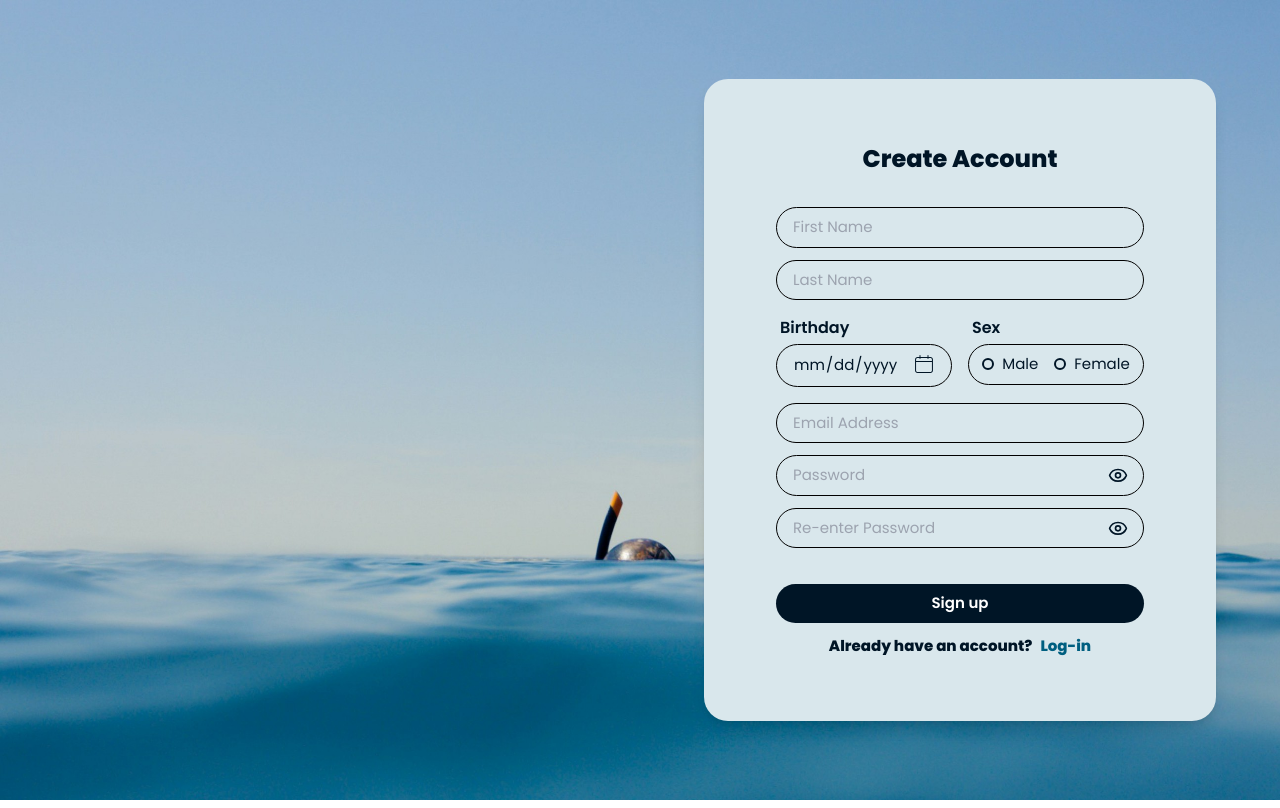
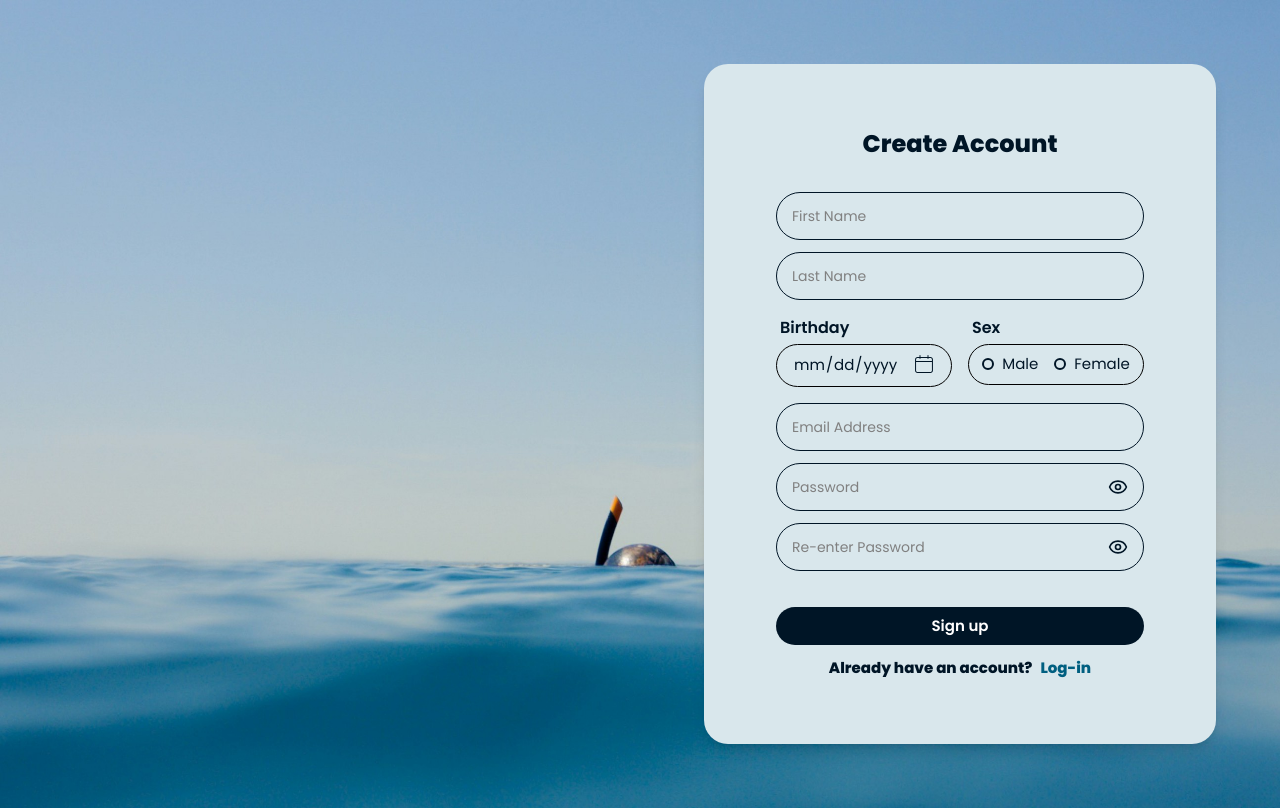
Before and after one commit to roserossssss/dive-site, a Next.js app in the folder diver-application/: page /Authentication/signup in a window 1280 px wide. Built offline with nearby package versions, Linux system fonts and the light colour scheme.

Commit message:
Updated Placeholders
- added a floating placeholders for labels

```diff
--- a/diver-application/app/Authentication/login/page.tsx
+++ b/diver-application/app/Authentication/login/page.tsx
@@ -19,38 +19,59 @@ export default function Login() {
         width={1500}
         height={0}
       />
+
       <div className="relative z-10 flex w-full lg:w-2/4 justify-center items-center ml-auto lg:p-8 p-4">
         <div className="w-full max-w-xl lg:p-8 p-4">
           <form className="bg-[#D9E7EC] p-8 rounded-3xl shadow-lg w-full lg:pt-16 pt-5 lg:pb-24 pb-12 lg:pl-14 lg:pr-14">
             <div className="flex flex-col items-center lg:px-6 px-4">
-                            <Image className="w-40 h-40 mb-4" src="/images/dive_light_logo_name.svg" alt="logo" width={40} height={40} />
+              <Image
+                className="w-40 h-40 mb-4"
+                src="/images/dive_light_logo_name.svg"
+                alt="logo"
+                width={40}
+                height={40}
+              />
               <h1 className="text-2xl font-bold text-center mb-6 text-[#001526]">Log in</h1>
 
-                            {/* Email Input */}
+              {/* Email Address */}
+              <div className="relative w-full mb-3">
                 <input
-                                type="text"
-                                placeholder="Email Address"
-                                className="w-full pl-4 p-2 mb-2 border rounded-3xl focus:outline-none focus:ring-2 focus:ring-[#005f80] bg-[#D9E7EC] border-black border-t-1 text-[15px] text-[#001526]"
+                  type="email"
+                  id="email"
+                  placeholder=" "
+                  className="peer h-12 w-full border border-[#001526] rounded-3xl px-3 pt-4 pb-1 text-sm placeholder-transparent focus:outline-none focus:ring-2 focus:ring-[#005f80] focus:border-0 bg-[#D9E7EC] text-[#001526]"
                   required
                 />
+                <label
+                  htmlFor="email"
+                  className="absolute left-3 top-1/5 -translate-y-1/2 text-xs transition-all peer-placeholder-shown:top-1/2 peer-placeholder-shown:text-sm peer-focus:top-0 peer-focus:text-xs peer-focus:text-[#005f80] bg-[#D9E7EC] px-1"
+                >
+                  Email Address
+                </label>
+              </div>
 
               {/* Password */}
-                            <div className="w-full max-w-xl mx-auto px-0">
-                                <div className="relative">
+              <div className="relative w-full mb-3">
                 <input
                   type={showPassword ? "text" : "password"}
-                                        placeholder="Password"
-                                        className="w-full pl-4 pr-10 p-2 mb-3 border rounded-3xl focus:outline-none focus:ring-2 focus:ring-[#005f80] bg-[#D9E7EC] border-black text-[15px] text-[#001526]"
+                  id="password"
+                  placeholder=" "
+                  className="peer h-12 w-full border border-[#001526] rounded-3xl px-3 pt-4 pb-1 text-sm placeholder-transparent focus:outline-none focus:ring-2 focus:ring-[#005f80] focus:border-0 bg-[#D9E7EC] text-[#001526]"
                   required
                 />
+                <label
+                  htmlFor="password"
+                  className="absolute left-3 top-1/5 -translate-y-1/2 text-xs transition-all peer-placeholder-shown:top-1/2 peer-placeholder-shown:text-sm peer-focus:top-0 peer-focus:text-xs peer-focus:text-[#005f80] bg-[#D9E7EC] px-1"
+                >
+                  Password
+                </label>
                 <button
                   type="button"
                   onClick={() => setShowPassword(!showPassword)}
-                                        className="absolute right-4 top-1/3 -translate-y-1/3 text-[#001526]"
+                  className="absolute right-4 top-1/2 -translate-y-1/2 text-[#001526]"
                 >
                   {showPassword ? <EyeOff size={20} /> : <Eye size={20} />}
                 </button>
-                                </div>
               </div>
 
               {/* Forgot Password Link */}
@@ -61,14 +82,14 @@ export default function Login() {
               </div>
 
               {/* Login Button */}
-                            <button className="w-full bg-[#001526] text-white py-2 rounded-3xl hover:bg-[#005f80]  transition mt-6 text-[15px] font-semibold">
+              <button className="w-full bg-[#001526] text-white py-2 rounded-3xl hover:bg-[#005f80] transition mt-6 text-[15px] font-semibold">
                 Login
               </button>
 
               {/* Signup Redirect */}
               <div className="flex justify-center mt-3 text-[15px]">
                 <span className="text-[#001526] font-bold">Don&apos;t have an account?</span>
-                                <Link href="/Authentication/signup" className="text-[#2C7DA0] hover:underline font-bold ml-2">
+                <Link href="/Authentication/signup" className="text-[#005f80] hover:underline font-bold ml-2">
                   Sign-up
                 </Link>
               </div>
--- a/diver-application/app/Authentication/signup/page.tsx
+++ b/diver-application/app/Authentication/signup/page.tsx
@@ -1,10 +1,10 @@
 "use client";
 
-import Link from 'next/link';
-import { CiCalendar } from "react-icons/ci";
-import { useRef, useState } from "react";
+import Link from "next/link";
+import React, { useRef, useState } from "react";
 import Image from "next/image";
 import { Eye, EyeOff } from "lucide-react";
+import { CiCalendar } from "react-icons/ci";
 
 export default function Signup() {
   const dateInputRef = useRef(null);
@@ -31,109 +31,159 @@ export default function Signup() {
                 Create Account
               </h1>
 
-              {/* First & Last Name */}
+              {/* First Name */}
+              <div className="relative w-full mb-3">
                 <input
                   type="text"
-                placeholder="First Name"
-                className="w-full pl-4 p-2 mb-3 border rounded-3xl focus:outline-none focus:ring-2 focus:ring-[#005f80] bg-[#D9E7EC] border-black border-t-1 text-[15px] text-[#001526]"
+                  id="firstName"
+                  placeholder=" "
+                  className="peer h-12 w-full border border-[#001526] rounded-3xl px-3 pt-4 pb-1 text-sm placeholder-transparent focus:outline-none focus:ring-2 focus:ring-[#005f80] focus:border-0 bg-[#D9E7EC] text-[#001526]"
                   required
                 />
+                <label
+                  htmlFor="firstName"
+                  className="absolute left-3 top-1/5 -translate-y-1/2 text-xs transition-all peer-placeholder-shown:top-1/2 peer-placeholder-shown:text-sm peer-focus:top-0 peer-focus:text-xs peer-focus:text-[#005f80] bg-[#D9E7EC] px-1"
+                >
+                  First Name
+                </label>
+              </div>
+
+              {/* Last Name */}
+              <div className="relative w-full mb-3">
                 <input
                   type="text"
-                placeholder="Last Name"
-                className="w-full pl-4 p-2 mb-3 border rounded-3xl focus:outline-none focus:ring-2 focus:ring-[#005f80] bg-[#D9E7EC] border-black border-t-1 text-[15px] text-[#001526]"
+                  id="lastName"
+                  placeholder=" "
+                  className="peer h-12 w-full border border-[#001526] rounded-3xl px-3 pt-4 pb-1 text-sm placeholder-transparent focus:outline-none focus:ring-2 focus:ring-[#005f80]  focus:border-0 bg-[#D9E7EC] text-[#001526]"
                   required
                 />
+                <label
+                  htmlFor="lastName"
+                  className="absolute left-3 top-1/5 -translate-y-1/2 text-xs transition-all peer-placeholder-shown:top-1/2 peer-placeholder-shown:text-sm peer-focus:top-0 peer-focus:text-xs peer-focus:text-[#005f80] bg-[#D9E7EC] px-1"
+                >
+                  Last Name
+                </label>
+              </div>
 
               <div className="grid grid-cols-1 md:grid-cols-2 gap-4 w-full mb-3">
                 {/* Birthday Field */}
                 <div className="relative mt-1 mb-1">
-                  <label className="block text-[#001526] font-semibold ml-1 mb-1">Birthday</label>
+                  <label className="block text-[#001526] font-semibold ml-1 mb-1">
+                    Birthday
+                  </label>
                   <input
                     type="date"
                     ref={dateInputRef}
                     placeholder="Birthday"
-                    className="w-full pl-4 p-2 border rounded-3xl text-[#001526] text-[15px] focus:outline-none focus:ring-2 focus:ring-[#005f80] bg-[#D9E7EC] border-black border-t-1"
+                    className="w-full pl-4 p-2 border rounded-3xl text-[#001526] text-[15px] focus:outline-none focus:ring-2 focus:ring-[#005f80] focus:border-0 bg-[#D9E7EC] border-black border-t-1"
                     required
                     style={{ appearance: "none" }}
                   />
                   <CiCalendar
                     className="absolute right-4 top-9 text-[#001526] text-2xl cursor-pointer"
-                    onClick={() => (dateInputRef.current as unknown as HTMLInputElement)?.showPicker()}
+                    onClick={() =>
+                      (dateInputRef.current as unknown as HTMLInputElement)?.showPicker()
+                    }
                   />
                 </div>
 
                 {/* Gender Selection */}
                 <div className="mt-1 mb-1">
-                  <label className="block text-[#001526] font-semibold ml-1 mb-1">Sex</label>
+                  <label className="block text-[#001526] font-semibold ml-1 mb-1">
+                    Sex
+                  </label>
                   <div className="flex items-center justify-center space-x-4 border border-black rounded-3xl p-2 bg-[#D9E7EC]">
                     <label className="flex items-center">
                       <input
                         type="radio"
                         name="gender"
                         value="male"
-                        className="mr-2 w-3 h-3 appearance-none rounded-full border-2 border-[#001526] checked:bg-[#001526] checked:border-[#001526] transition duration-200"
+                        className="mr-2 w-3 h-3 appearance-none rounded-full border-2 border-[#001526] checked:bg-[#005f80] checked:border-[#135572] transition duration-200"
                         required
                       />
-                      <span className="text-[#001526] text-[15px] font-medium">Male</span>
+                      <span className="text-[#001526] text-[15px] font-medium">
+                        Male
+                      </span>
                     </label>
-
                     <label className="flex items-center">
                       <input
                         type="radio"
                         name="gender"
                         value="female"
-                        className="mr-2 w-3 h-3 appearance-none rounded-full border-2 border-[#001526] checked:bg-[#001526] checked:border-[#001526] transition duration-200"
+                        className="mr-2 w-3 h-3 appearance-none rounded-full border-2 border-[#001526] checked:bg-[#005f80] checked:border-[#135572] transition duration-200"
                         required
                       />
-                      <span className="text-[#001526] text-[15px] font-medium">Female</span>
+                      <span className="text-[#001526] text-[15px] font-medium">
+                        Female
+                      </span>
                     </label>
                   </div>
                 </div>
               </div>
 
-              {/* Email */}
+              {/* Email Address */}
+              <div className="relative w-full mb-3">
                 <input
-                type="text"
-                placeholder="Email Address"
-                className="w-full pl-4 p-2 mb-3 border rounded-3xl focus:outline-none focus:ring-2 focus:ring-[#005f80] bg-[#D9E7EC] border-black border-t-1 text-[15px] text-[#001526]"
+                  type="email"
+                  id="email"
+                  placeholder=" "
+                  className="peer h-12 w-full border border-[#001526] rounded-3xl px-3 pt-4 pb-1 text-sm placeholder-transparent focus:outline-none focus:ring-2 focus:ring-[#005f80] focus:border-0 bg-[#D9E7EC] text-[#001526]"
                   required
                 />
+                <label
+                  htmlFor="email"
+                  className="absolute left-3 top-1/5 -translate-y-1/2 text-xs transition-all peer-placeholder-shown:top-1/2 peer-placeholder-shown:text-sm peer-focus:top-0 peer-focus:text-xs peer-focus:text-[#005f80] bg-[#D9E7EC] px-1"
+                >
+                  Email Address
+                </label>
+              </div>
 
-              <div className="w-full max-w-xl mx-auto px-0">
               {/* Password */}
-                <div className="relative">
+              <div className="relative w-full mb-3">
                 <input
                   type={showPassword ? "text" : "password"}
-                    placeholder="Password"
-                    className="w-full pl-4 pr-10 p-2 mb-3 border rounded-3xl focus:outline-none focus:ring-2 focus:ring-[#005f80] bg-[#D9E7EC] border-black text-[15px] text-[#001526]"
+                  id="password"
+                  placeholder=" "
+                  className="peer h-12 w-full border border-[#001526] rounded-3xl px-3 pt-4 pb-1 text-sm placeholder-transparent focus:outline-none focus:ring-2 focus:ring-[#005f80] focus:border-0 bg-[#D9E7EC] text-[#001526]"
                   required
                 />
+                <label
+                  htmlFor="password"
+                  className="absolute left-3 top-1/5 -translate-y-1/2 text-xs transition-all peer-placeholder-shown:top-1/2 peer-placeholder-shown:text-sm peer-focus:top-0 peer-focus:text-xs peer-focus:text-[#005f80] bg-[#D9E7EC] px-1"
+                >
+                  Password
+                </label>
                 <button
                   type="button"
                   onClick={() => setShowPassword(!showPassword)}
-                    className="absolute right-4 top-1/3 -translate-y-1/3 text-[#001526]"
+                  className="absolute right-4 top-1/2 -translate-y-1/2 text-[#001526]"
                 >
                   {showPassword ? <EyeOff size={20} /> : <Eye size={20} />}
                 </button>
               </div>
 
               {/* Re-enter Password */}
-                <div className="relative">
+              <div className="relative w-full mb-3">
                 <input
                   type={showRePassword ? "text" : "password"}
-                    placeholder="Re-enter Password"
-                    className="w-full pl-4 pr-10 p-2 mb-3 border rounded-3xl focus:outline-none focus:ring-2 focus:ring-[#005f80] bg-[#D9E7EC] border-black text-[15px] text-[#001526]"
+                  id="repassword"
+                  placeholder=" "
+                  className="peer h-12 w-full border border-[#001526] rounded-3xl px-3 pt-4 pb-1 text-sm placeholder-transparent focus:outline-none focus:ring-2 focus:ring-[#005f80] focus:border-0 bg-[#D9E7EC] text-[#001526]"
                   required
                 />
+                <label
+                  htmlFor="repassword"
+                  className="absolute left-3 top-1/5 -translate-y-1/2 text-xs transition-all peer-placeholder-shown:top-1/2 peer-placeholder-shown:text-sm peer-focus:top-0 peer-focus:text-xs peer-focus:text-[#005f80] bg-[#D9E7EC] px-1"
+                >
+                  Re-enter Password
+                </label>
                 <button
                   type="button"
                   onClick={() => setShowRePassword(!showRePassword)}
-                    className="absolute right-4 top-1/3 -translate-y-1/3 text-[#001526]"
+                  className="absolute right-4 top-1/2 -translate-y-1/2 text-[#001526]"
                 >
                   {showRePassword ? <EyeOff size={20} /> : <Eye size={20} />}
                 </button>
-                </div>
               </div>
 
               {/* Signup Button */}
@@ -143,8 +193,13 @@ export default function Signup() {
 
               {/* Login Redirect */}
               <div className="flex justify-center mt-3 text-[15px]">
-                <span className="text-[#001526] font-bold">Already have an account?</span>
-                <Link href="/Authentication/login" className="text-[#005f80] hover:underline font-bold ml-2">
+                <span className="text-[#001526] font-bold">
+                  Already have an account?
+                </span>
+                <Link
+                  href="/Authentication/login"
+                  className="text-[#005f80] hover:underline font-bold ml-2"
+                >
                   Log-in
                 </Link>
               </div>
```
Lines whose indentation alone changed are shown as unchanged.
